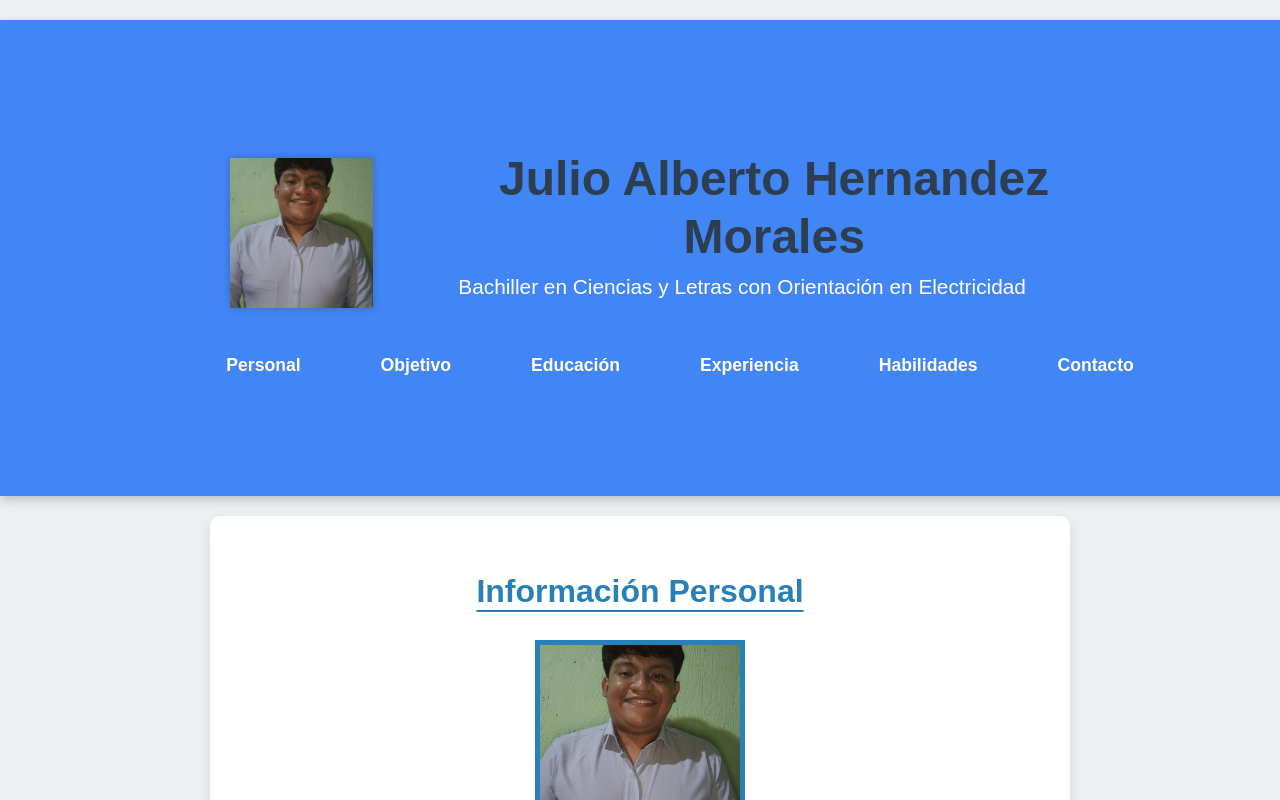
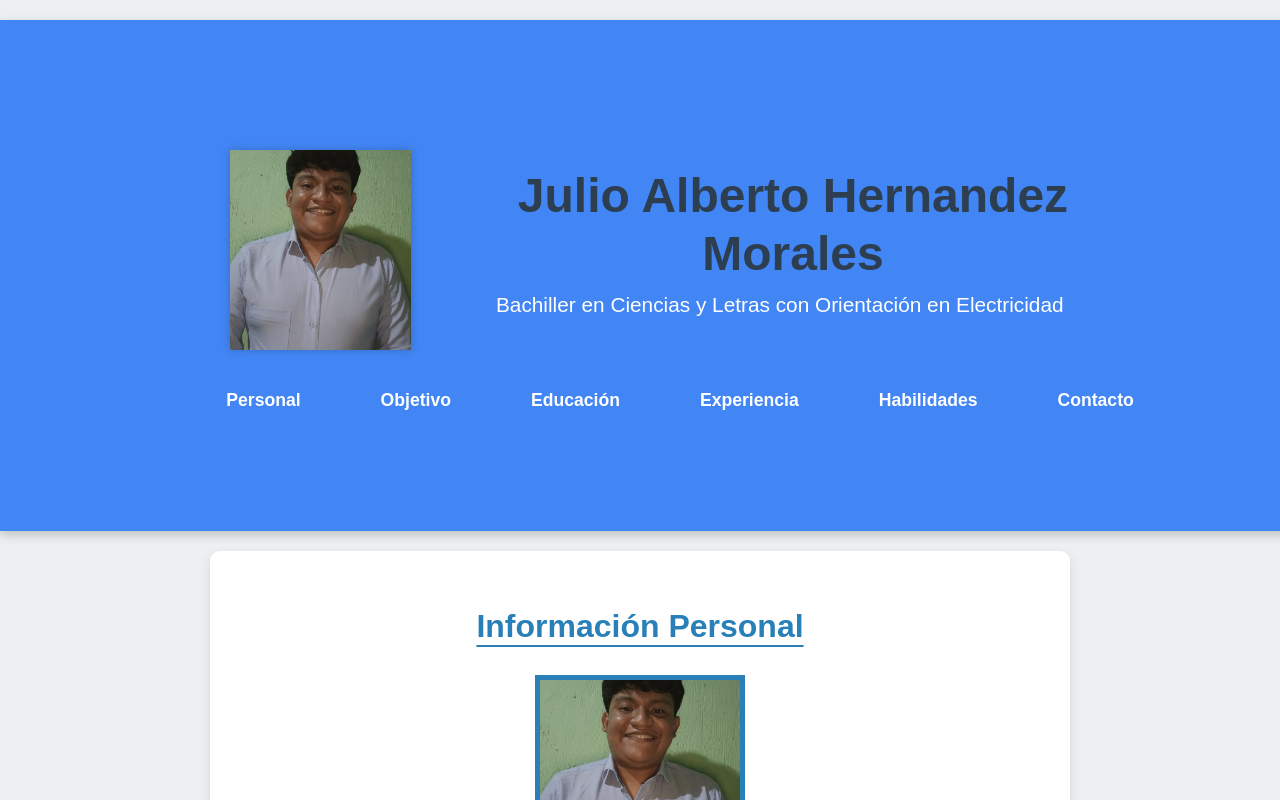
Before and after one commit to Aljulio/curriculum-vitae-react, a React (Create React App) app: page / in a window 1280 px wide. Shown: the top 800 px of the page. Built offline with nearby package versions, Linux system fonts and the light colour scheme.

Commit message:
Ajuste final del tamaño de la foto de perfil en el encabezado

```diff
--- a/src/components/MainHeader/MainHeader.css
+++ b/src/components/MainHeader/MainHeader.css
@@ -23,9 +23,10 @@
   margin-bottom: 20px;
 }
 
+/* ¡CAMBIADO AQUÍ! Aumentado el tamaño de la foto para móviles */
 .main-profile-picture {
-  width: 100px;
-  height: 100px;
+  width: 140px; /* Nuevo tamaño de la foto para móviles */
+  height: 140px; /* Nuevo tamaño de la foto para móviles */
   border-radius: 0;
   object-fit: cover;
   box-shadow: 0 0 8px rgba(0, 0, 0, 0.2);
@@ -136,9 +137,10 @@
     margin-bottom: 30px;
   }
 
+  /* ¡CAMBIADO AQUÍ! Aumentado el tamaño de la foto para desktop */
   .main-profile-picture {
-    width: 150px;
-    height: 150px;
+    width: 200px; /* Nuevo tamaño de la foto para desktop */
+    height: 200px; /* Nuevo tamaño de la foto para desktop */
     margin-right: 30px;
   }
 
@@ -186,7 +188,7 @@
   }
   /* Ajuste para el subtítulo en móviles pequeños */
   .main-subtitle {
-    font-size: 0.85em; /* ¡CAMBIADO AQUÍ! Reduce el tamaño de fuente para que quepa mejor */
+    font-size: 0.85em;
     margin-top: 3px;
     margin-bottom: 8px;
     text-decoration: none;
@@ -196,10 +198,11 @@
   .main-contact-info {
     font-size: 0.9em;
   }
-  .main-profile-picture {
+  /* No es necesario redefinir .main-profile-picture aquí si ya se hizo arriba y es responsive */
+  /* .main-profile-picture {
     width: 90px;
     height: 90px;
-  }
+  } */
   .main-nav li {
     margin: 5px 5px;
   }
```
